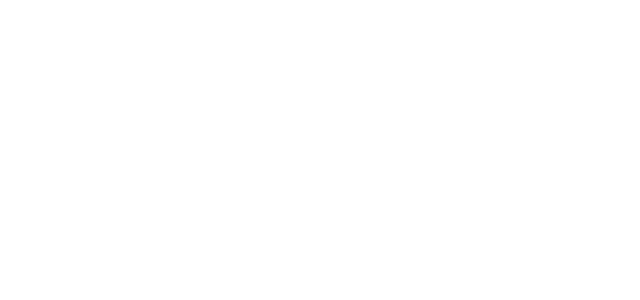
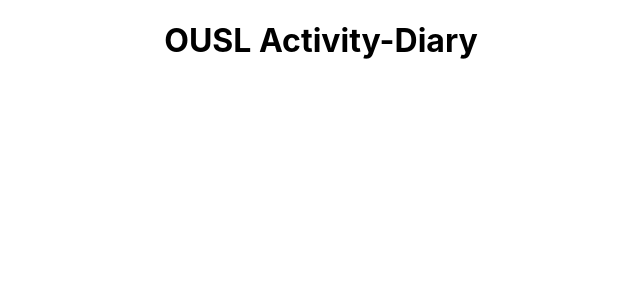
Before and after one commit to Amaya-2001/activity-diary, a React (Create React App) app: page / in a window 1280 px wide. Shown: the top 300 px of the page, without its empty margins (319-959 px from the left). Built offline with nearby package versions, Linux system fonts and the light colour scheme.

Commit message:
create heading

```diff
--- a/src/App.js
+++ b/src/App.js
@@ -1,10 +1,11 @@
 import logo from './logo.svg';
 import './App.css';
-import Test from './components/Test'
+import Heading from './components/Heading'
 
 function App() {
   return (
     <div className="App">
+      <Heading/>
     </div>
   );
 }
--- /dev/null
+++ b/src/components/Heading.js
@@ -0,0 +1,7 @@
+const Heading = () => {
+    return (
+        <h1>OUSL Activity-Diary</h1>
+    )
+}
+
+export default Heading;
```
